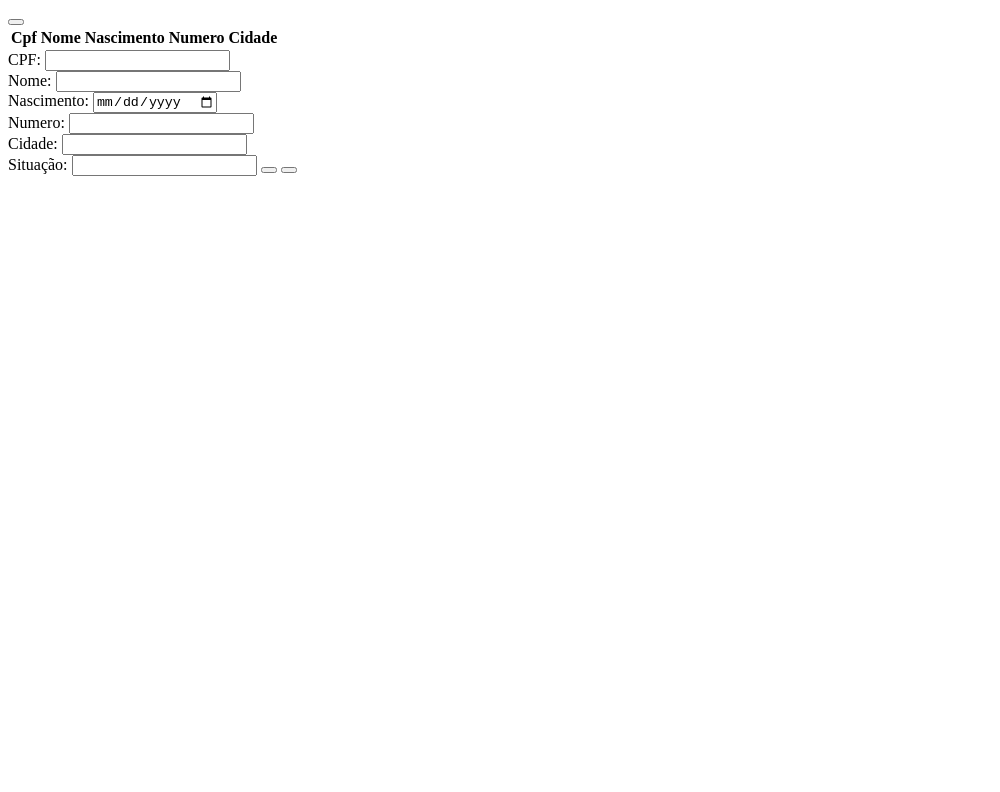
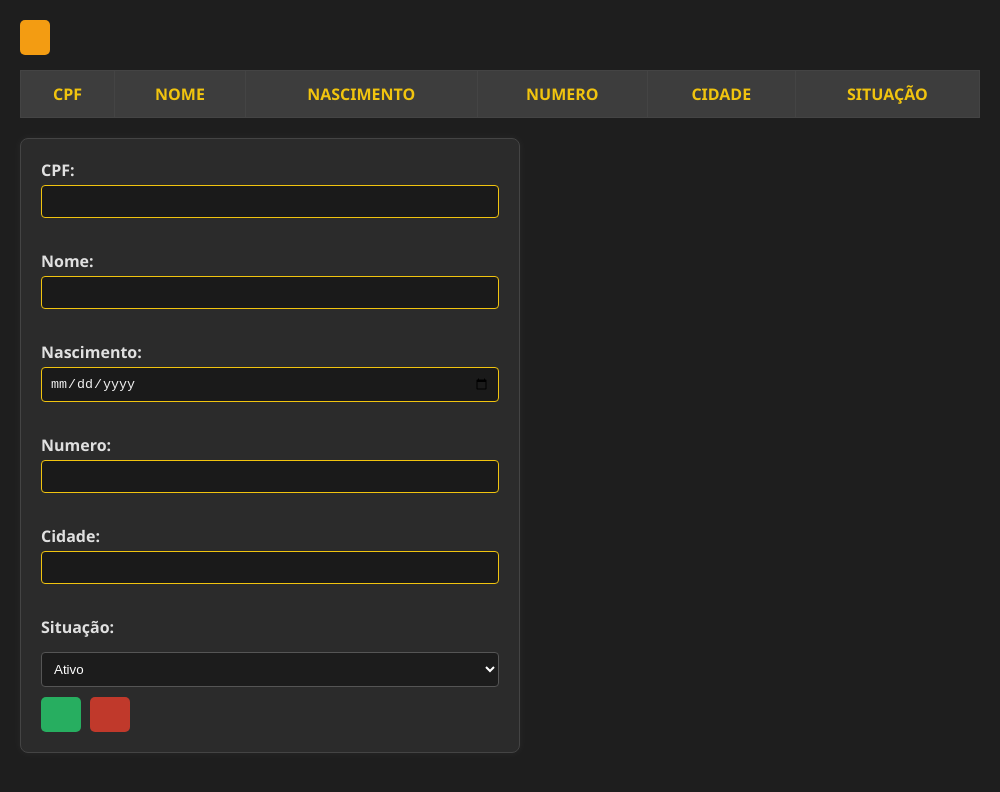
Before and after one commit to Kaiper09/Projeto_integrador-Electron, an Electron app: page src/cliente/cliente.html in a window 1000 px wide. Both pictures are taken after a click on the button 16 px from the left and 22 px from the top of the page. Drawn offline with nearby package versions, Linux system fonts and the light colour scheme; no server answers.

Commit message:
Add files via upload

```diff
--- a/src/APPListeners.js
+++ b/src/APPListeners.js
@@ -14,7 +14,7 @@ const { modalAbrirCliente } = require('./janelaModal')
 function registrarClienteHandler(){
     ipcMain.handle('buscar-cliente',buscarCliente)
     ipcMain.handle('inserir-cliente',inserirCliente)
-    ipcMain.handle('aualizar-cliente',atualizarCliente)
+    ipcMain.handle('atualizar-cliente',atualizarCliente)
     ipcMain.handle('deletar-cliente',deleterCliente)
 }
 
--- a/src/cliente/cliente.css
+++ b/src/cliente/cliente.css
@@ -0,0 +1,197 @@
+/* Reset básico */
+* {
+    margin: 0;
+    padding: 0;
+    box-sizing: border-box;
+}
+
+body {
+    font-family: 'Segoe UI', Tahoma, Geneva, Verdana, sans-serif;
+    background-color: #1e1e1e;
+    color: #e0e0e0;
+    padding: 20px;
+}
+
+/* Botão principal (limpar) */
+#btn-limpar {
+    background-color: #f39c12;
+    border: none;
+    padding: 10px 15px;
+    margin-bottom: 15px;
+    border-radius: 5px;
+    cursor: pointer;
+    transition:  0.3s;
+}
+
+
+
+#btn-limpar:hover {
+    background-color: #d35400;
+}
+
+/* Tabela */
+table {
+    width: 100%;
+    border-collapse: collapse;
+    background-color: #2c2c2c;
+    margin-bottom: 20px;
+    border: 1px solid #444;
+}
+
+th, td {
+    padding: 12px;
+    border: 1px solid #444;
+    text-align: center;
+}
+
+th {
+    background-color: #3d3d3d;
+    color: #f1c40f;
+    text-transform: uppercase;
+    font-weight: bold;
+}
+
+tr:nth-child(even) {
+    background-color: #2e2e2e;
+}
+
+/* Modal */
+#modal {
+    background-color: #2b2b2b;
+    border: 1px solid #444;
+    border-radius: 8px;
+    padding: 20px;
+    max-width: 500px;
+    box-shadow: 0 0 10px rgba(255, 255, 255, 0.05);
+}
+
+#modal label {
+    display: block;
+    margin-bottom: 10px;
+    font-weight: bold;
+}
+
+#modal input,
+#modal select {
+    width: 100%;
+    padding: 8px;
+    background-color: #1c1c1c;
+    border: 1px solid #555;
+    color: #fff;
+    border-radius: 4px;
+    margin-top: 4px;
+    font: bolder ;
+}
+
+#modal input:focus,
+#modal select:focus {
+    border-color: #f39c12;
+    outline: none;
+}
+
+/* Botões do modal */
+#btn-salvar,
+#btn-excluir {
+    padding: 10px 20px;
+    margin: 10px 5px 0 0;
+    border: none;
+    border-radius: 5px;
+    cursor: pointer;
+}
+
+#btn-salvar {
+    background-color: #27ae60;
+    color: #fff;
+}
+
+#btn-salvar:hover {
+    background-color: #229954;
+}
+
+#btn-excluir {
+    background-color: #c0392b;
+    color: #fff;
+}
+
+#btn-excluir:hover {
+    background-color: #a93226;
+}
+
+/* Ícones */
+icon {
+    display: inline-block;
+    vertical-align: middle;
+}
+
+/* Responsivo opcional */
+@media (max-width: 600px) {
+    table, #modal {
+        font-size: 14px;
+    }
+}
+
+/* Hover para células da tabela */
+table tr:hover {
+    background-color: #969393;
+    cursor: default;
+}
+
+/* Hover para campos de input e select */
+#modal input:hover,
+#modal select:hover {
+    border-color: #f1c40f;
+    background-color: #252525;
+}
+
+/* Hover para botões */
+#btn-salvar:hover {
+    background-color: #2ecc71;
+    transform: scale(1.05);
+}
+
+#btn-excluir:hover {
+    background-color: #e74c3c;
+    transform: scale(1.05);
+}
+
+#btn-limpar:hover {
+    background-color: #e67e22;
+    transform: scale(1.05);
+}
+
+/* Adiciona transições suaves */
+button,
+input,
+select,
+table tr {
+    transition: all 0.3s ease;
+}
+
+/* Hover para ícones (usando lucide ou SVGs) */
+icon:hover {
+    filter: brightness(1.3);
+    transform: scale(1.2);
+}
+
+#modal input {
+    color: #f1f1f1; /* Cor clara para o texto */
+    background-color: #1a1a1a; /* Fundo escuro */
+    border: 1px solid #f1c40f;
+    padding: 8px;
+    border-radius: 4px;
+}
+
+
+button {
+       background-color: #f39c12;
+    border: none;
+    padding: 10px 15px;
+    margin-bottom: 15px;
+    border-radius: 5px;
+    cursor: pointer;
+    transition:  0.3s;
+}
+
+button:hover {
+    background-color: #d7722f;
+}
--- a/src/cliente/cliente.html
+++ b/src/cliente/cliente.html
@@ -11,9 +11,7 @@
 </head>
 
 <body>
-    <button id="btn-limpar">
-        <icon id="ilimpar"></icon>
-    </button>
+    <button id="btn-limpar"><icon id="ilimpar"></icon></button>
     <table id="clientesTable">
         <thead>
             <tr >
@@ -22,6 +20,7 @@
                 <th>Nascimento</th>
                 <th>Numero</th>
                 <th>Cidade</th>
+                <th>Situação</th>
             </tr>
         </thead>
         <tbody id="clientesTableDados">
@@ -31,13 +30,13 @@
 
     <!--modal-->
     <div id="modal">
-        <label>CPF: <input type="text" id="cliente-cpf" readonly />
+        <label>CPF: <input type="text" id="cliente-cpf"/>
         </label>
         <br>
         <label>Nome: <input type="text" id="cliente-nome">
         </label>
         <br>
-        <label>Nascimento: <input type="date" id="cliente-nascimento">
+        <label>Nascimento: <input type="date"  id="cliente-nascimento"  max="2007-06-17">
         </label>
         <br>
         <label>Numero: <input type="text" id="cliente-numero">
@@ -45,11 +44,15 @@
         <br>
         <label>Cidade: <input type="text" id="cliente-cidade"></label>
         <br>
-        <label>Situação: <input type="text" id="cliente-situacao"></label>
+        <label for="situacao">Situação:</label>
+        <select id="situacao" name="situacao">
+            <option value="Ativo">Ativo</option>
+            <option value="Inativo">Inativo</option>
+        </select>
+        <br>
 
             <button id="btn-salvar"><icon id="isalvar"></icon></button>
             <button id="btn-excluir"><icon id="ilixo"></icon></button>
-
     </div>
 
 
--- a/src/cliente/cliente.js
+++ b/src/cliente/cliente.js
@@ -1,34 +1,34 @@
-
+const selectTag = document.getElementById("caixaDrop");
 const tabelaCliente = document.getElementById('clientesTableDados');
 
 const modalCpfCliente = document.getElementById('cliente-cpf');
 const modalNomeCliente = document.getElementById('cliente-nome');
 const modalNascimentoCliente = document.getElementById('cliente-nascimento');
-const modalNumeroCliente= document.getElementById('cliente-numero')
-const modalCidadeCliente= document.getElementById('cliente-cidade')
-const modalSituacaoCliente= document.getElementById('cliente-situacao')
+const modalNumeroCliente= document.getElementById('cliente-numero');
+const modalCidadeCliente= document.getElementById('cliente-cidade');
+const modalSituacaoCliente= document.getElementById('cliente-situacao');
 
+const dropDownSituacao= document.getElementById('situacao');
 
 const botaoLimpar = document.getElementById('btn-limpar');
-const botaoExcluir = document.getElementById('btn-excluir');
+//const botaoExcluir = document.getElementById('btn-excluir');
 const botaoSalvar = document.getElementById('btn-salvar');
 
-botaoSalvar.addEventListener('click', salvarCliente)
-botaoExcluir.addEventListener('click', deleterCliente)
-botaoLimpar.addEventListener('click', limpardados )
+botaoSalvar.addEventListener('click', salvarCliente);
+//botaoExcluir.addEventListener('click', deleterCliente);
+botaoLimpar.addEventListener('click', limpardados );
 
 
 
 
-function mostrarDetalhes(cpf, nome, nascimento, numero, cidade, situacao) {
-    console.log(nascimento)
+function mostrarDetalhes(cpf, nome, nascimento, numero, cidade,) {
     modalCpfCliente.value = cpf;
     modalNomeCliente.value = nome;
 
     if (nascimento instanceof Date && !isNaN(nascimento)) {
         modalNascimentoCliente.value = nascimento.toISOString().slice(0, 10);
-        //Ela verifica se o valor nascimento é uma data válida. Se for, formata a data no
-        // formato AAAA-MM-DD (padrão HTML). Se não for válida, limpa o campo.
+        //Ela verifica se o valor nascimento é uma data válida. Se for, formata a data no ;
+        // formato AAAA-MM-DD (padrão HTML). Se não for válida, limpa o campo.;
 
     } else {
         modalNascimentoCliente.value = '';
@@ -36,37 +36,40 @@ function mostrarDetalhes(cpf, nome, nascimento, numero, cidade, situacao) {
     //modalNascimentoCliente.value = nascimento.toISOString().slice(0, 10);
     modalNumeroCliente.value= numero;
     modalCidadeCliente.value= cidade;
-    modalSituacaoCliente.value= situacao
+
 
 }
 
 async function limpardados(){
-     mostrarDetalhes(' ',' ',' ',' ', ' ', ' ')
+     mostrarDetalhes(' ',' ',' ',' ', ' ',' ')
 }
 
 async function salvarCliente() {
-    const novoNome = modalNomeCliente.value;
-    const novaNascimento = modalNascimentoCliente.value;
+    const newNome= modalNomeCliente.value;
+    const newNascimento= modalNascimentoCliente.value;
+    const newNumero= modalNumeroCliente.value;
+    const newCidade= modalCidadeCliente.value;
 
-    if(modalCpfCliente.value ===''){
-        if(novaNascimento==='' || novoNome ===''){
-            return
-        }
-        await window.mecanicaAPI.inserirCliente(novoNome,novaNascimento)
+
+    if(modalCpfCliente==''){
+        if(newNome===''|| newNascimento==='' || newNumero==='' || newCidade===''){
+            return;
+        }console.log("testano insireiriraitgia");
+        await window.bancoDeDadosAPI.inserirCliente(newNome, newNascimento, newCidade, newNumero);
         carregarClientes();
-         mostrarDetalhes(' ',' ',' ',' ', ' ', ' ')
-        return
+        console.log("fudeo muito testando");
+        mostrarDetalhes(' ',' ',' ',' ', ' ', ' ');
+        return;
+    }else{
+        console.log("alterando");
+        await atualizarCliente();
+        mostrarDetalhes(' ',' ',' ',' ', ' ', ' ');
     }
-    else{
-        console.log("alterando")
-        await atualizarCliente()
-        carregarClientes()
-         mostrarDetalhes(' ',' ',' ',' ', ' ', ' ')
-    }
+
+
 }
 
-
-async function deleterCliente() {
+/*async function deleterCliente() {
     const cpf = modalCpfCliente.value;
     console.log("vou deletar o cpf ", cpf);
 
@@ -74,16 +77,22 @@ async function deleterCliente() {
 
     //após deleção atualiza a lista de Clientes
     carregarClientes();
-    mostrarDetalhes("", "", "", "", "");
-}
+     mostrarDetalhes(' ',' ',' ',' ', ' ',' ')
+}*/
 
 async function atualizarCliente() {
-    const pcpf = modalCpfCliente.value;
-    const novoNome = modalNomeCliente.value;
-    const novaNascimento = modalNascimentoCliente.value;
-    console.log("atualização teste")
-    const retorno = await window.bancoDeDadosAPI.atualizarCliente(novoNome, novaNascimento, pcpf)
-    carregarClientes()
+    const newNome= modalNomeCliente.value;
+    const newNascimento= modalNascimentoCliente.value;
+    const newNumero= modalNumeroCliente.value;
+    const newCidade= modalCidadeCliente.value;
+    const newSitucao= modalSituacaoCliente.value
+    const newCpf= modalCpfCliente.value;
+
+    console.log("atualização teste");
+                                                    nome, nascimento, numero, cidade, situacao, cpf
+    const retorno = await window.bancoDeDadosAPI.atualizarCliente(newNome, newNascimento, newNumero, newCidade, newCpf);
+    carregarClientes();
+
 }
 
 
@@ -92,15 +101,16 @@ async function carregarClientes() {
     tabelaCliente.innerHTML = "";
 
     console.log(listaClientes)
-    listaClientes.forEach(criarLinhaCliente)
+    listaClientes.forEach(criarLinhaCliente);
 
     if (!listaClientes.length > 0) {
 
-        tabelaCliente.textContent = "sem dados"
+        tabelaCliente.textContent = "sem dados";
     }
 
-    lucide.createIcons(); // renderiza os ícones do Luccpfe
+    lucide.createIcons(); // renderiza os ícones do Lucide
 }
+
 
 function criarLinhaCliente(clientes) {
     //paragrafo.textContent = paragrafo.textContent + Cliente.nome
@@ -109,8 +119,8 @@ function criarLinhaCliente(clientes) {
     const linha = document.createElement("tr");
 
     const celulaCpf= document.createElement("td");
-    celulaCpf.textContent = clientes.cpf
-    linha.appendChild(celulaCpf)
+    celulaCpf.textContent = clientes.cpf;
+    linha.appendChild(celulaCpf);
 
     //nome
     const celulaNome = document.createElement("td");
@@ -119,7 +129,7 @@ function criarLinhaCliente(clientes) {
 
     //Nascimento
     const celulaNascimento = document.createElement("td");
-    celulaNascimento.textContent = clientes.nascimento.toLocaleDateString()
+    celulaNascimento.textContent = clientes.nascimento.toLocaleDateString();
     linha.appendChild(celulaNascimento);
 
     const celulaNumero=  document.createElement("td");
@@ -128,11 +138,11 @@ function criarLinhaCliente(clientes) {
 
     const celulaCidade= document.createElement("td");
     celulaCidade.textContent= clientes.cidade;
-    linha.appendChild(celulaCidade)
+    linha.appendChild(celulaCidade);
 
     const celulaSituacao= document.createElement("td");
-    celulaSituacao.textContent= clientes.situacao
-    linha.appendChild(celulaSituacao)
+    celulaSituacao.textContent= clientes.situacao;
+    linha.appendChild(celulaSituacao);
 
     //botao de modificar
     const celulaBotao = document.createElement("td");
@@ -152,14 +162,14 @@ function criarLinhaCliente(clientes) {
     icone.setAttribute("data-lucide","edit");
     botao.appendChild(icone);
 
-    const iconeLimpar = document.getElementById('ilimpar')
-    iconeLimpar.setAttribute('data-lucide','circle-plus')
+    const iconeLimpar = document.getElementById('ilimpar');
+    iconeLimpar.setAttribute('data-lucide','circle-plus');
 
-    const iconeSalvar = document.getElementById('isalvar')
-    iconeSalvar.setAttribute('data-lucide','save')
+    const iconeSalvar = document.getElementById('isalvar');
+    iconeSalvar.setAttribute('data-lucide','save');
 
-    const iconelixo = document.getElementById('ilixo')
-    iconelixo.setAttribute('data-lucide', 'trash-2')
+    const iconelixo = document.getElementById('ilixo');
+    iconelixo.setAttribute('data-lucide', 'trash-2');
 
 
 
@@ -168,4 +178,19 @@ function criarLinhaCliente(clientes) {
     tabelaCliente.appendChild(linha);
 
 }
-carregarClientes()
+
+async function carregarTabela() {
+    const opcao = ['Ativo', 'Inativo'];
+    dropDownSituacao.innerHTML = "";
+
+    opcao.forEach(situacao => {
+        const option = document.createElement("option");
+        option.value = situacao;
+        option.textContent = situacao;
+        dropDownSituacao.appendChild(option);
+    });
+}
+
+
+carregarTabela();
+carregarClientes();
--- a/src/db.js
+++ b/src/db.js
@@ -4,7 +4,7 @@ const pool = new Pool({
   user: 'postgres',         // <- substitua pelo seu usuário do PostgreSQL
   host: 'localhost',
   database: 'projeto-integrador',       // <- substitua pelo nome do seu banco de dados
-  password: '1234',       // <- substitua pela senha correta
+  password: '123456',       // <- substitua pela senha correta
   port: 5432,                  // porta padrão do PostgreSQL
 });
 
--- a/src/janelaModal.js
+++ b/src/janelaModal.js
@@ -7,8 +7,9 @@ const { console } = require('inspector');
 
 function criarJanelaModal(telaPai, arquivoHtml) {
     const janela = new BrowserWindow({
-        width: 800,
+        width: 1000,
         height: 600,
+
 
         modal: true,
         parent: telaPai,
```
Also changed, not shown: src/cliente/clienteDB.js (+11 -7 lines), src/preload.js (+5 -4 lines).
